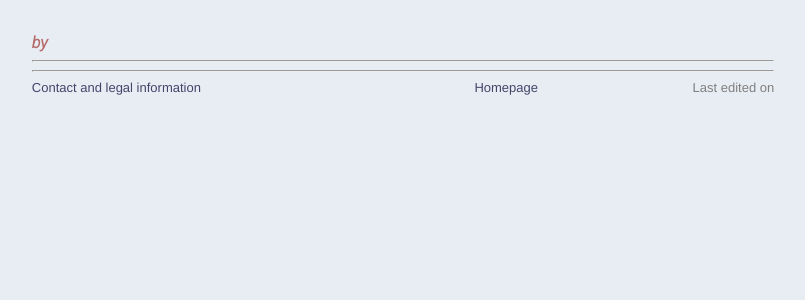
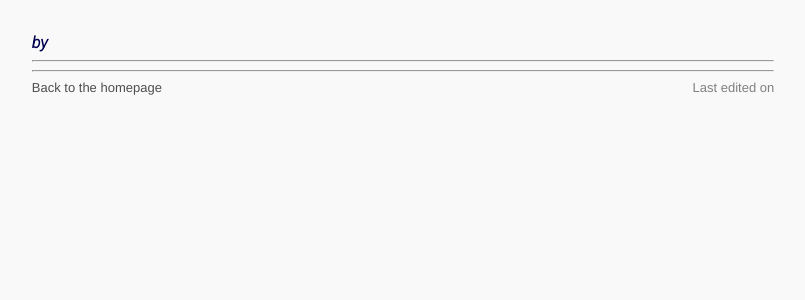
Before and after one commit to phagenlocher/Flask-Article, a Flask app: template templates/article.html in a window 1280 px wide. Shown: the top 300 px of the page, without its empty margins (237-1042 px from the left). Run offline with Flask 2, Linux system fonts and the light colour scheme; the template is opened without the code that fills it, so the values that code supplies are empty; parts of the project's set-up code (start-up, migrations or seed data) failed here and were passed over.

Commit message:
Small design-changes

```diff
--- a/main.py
+++ b/main.py
@@ -30,10 +30,6 @@
 
 	return render_template('index.html', Articles=article_html)
 
-@app.route('/contact')
-def contact():
-    return "Not done yet, don't sue"
-
 @app.route('/<article>')
 def article(article):
 	script = sl.get_single_script(article)
--- a/static/css/app.css
+++ b/static/css/app.css
@@ -1,7 +1,7 @@
 body {
 
-	background-color: #e8edf3;
-	color: #22264b;
+	background-color: #F9F9F9;
+	color: #232323;
 	margin-left: 21%;
 	margin-right: 21%;
 	font-family: OpenSans, Helvetica;
@@ -23,7 +23,7 @@
 
 h2, h3, h4, h5 {
 
-	color: #b56969;
+	color: #000050;
 	margin-bottom: -0px;
 	font-family: Roboto;
 
@@ -37,7 +37,7 @@
 
 a {
 
-	color: #42466b;
+	color: #4e4e4e;
 	text-decoration: none;
 	transition: color 0.3s;
 
@@ -45,7 +45,7 @@
 
 a:hover {
 
-	color: #e6cf8b;
+	color: black;
 
 }
 
@@ -77,6 +77,6 @@
 .notice {
 
 	font-size: 13px;
-	color: grey;
+	color: gray;
 
 }
--- a/templates/article.html
+++ b/templates/article.html
@@ -31,8 +31,7 @@
 <hr>
 <table class="notice">
 <tr>
-<td style="text-align: left;"><a href="/contact">Contact and legal information</a></td>
-<td style="text-align: center;"><a href="/">Homepage</a></td>
+<td style="text-align: left;"><a href="/">Back to the homepage</a></td>
 <td style="text-align: right;">Last edited on {{ Date }}</td>
 </tr>
 </table>
--- a/templates/index.html
+++ b/templates/index.html
@@ -1,6 +1,6 @@
 <!DOCTYPE HTML>
 <head>
-<title>Test-Page</title>
+<title>flask-article</title>
 <link href='https://fonts.googleapis.com/css?family=Roboto:300italic' rel='stylesheet' type='text/css'>
 <link href='https://fonts.googleapis.com/css?family=Open+Sans' rel='stylesheet' type='text/css'>
 <link rel="stylesheet" type="text/css" href="{{ url_for('static', filename='css/normalize.css') }}">
@@ -9,7 +9,7 @@
 </head>
 <body>
 <center>
-<h1>Test-Page</h1>
+<h1>flask-article</h1>
 </br>
 <hr>
 <h2>&#8212; Articles &#8212;</h2>
```
